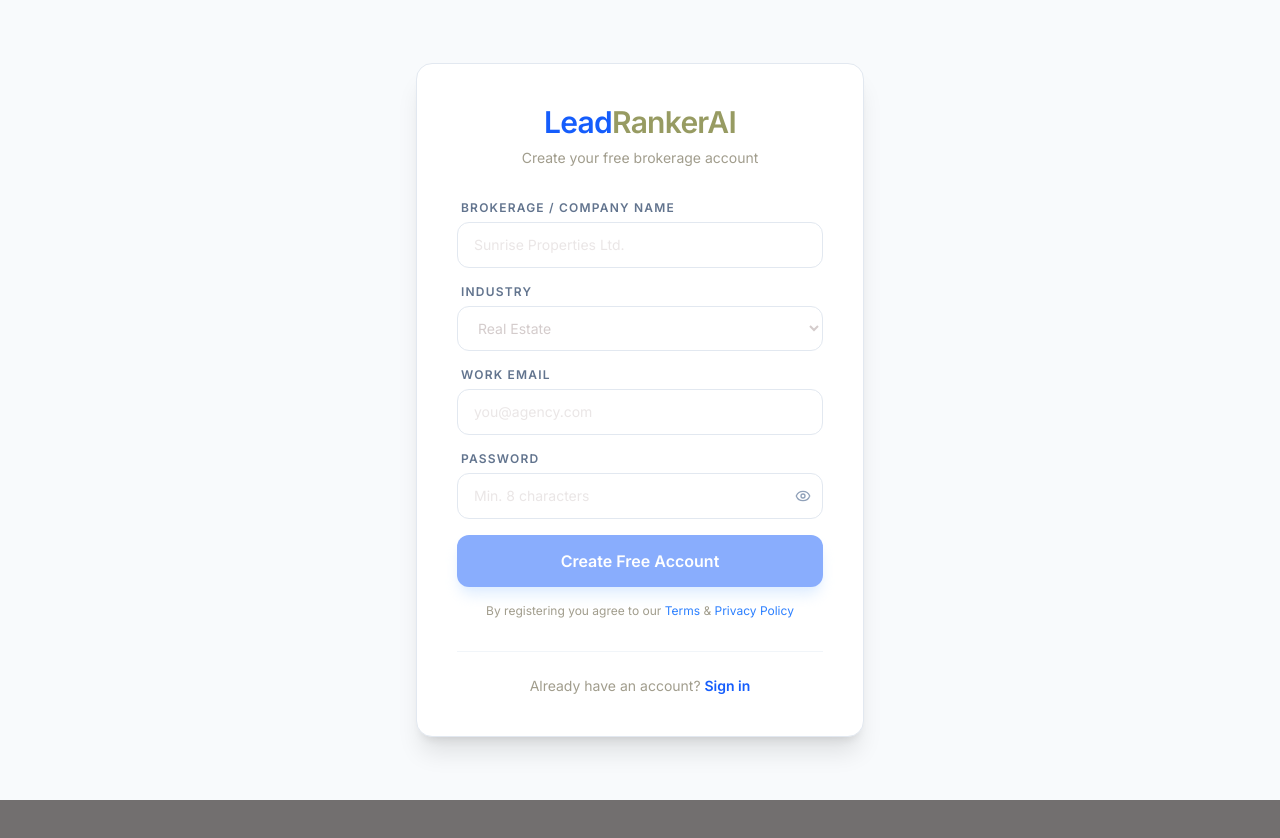
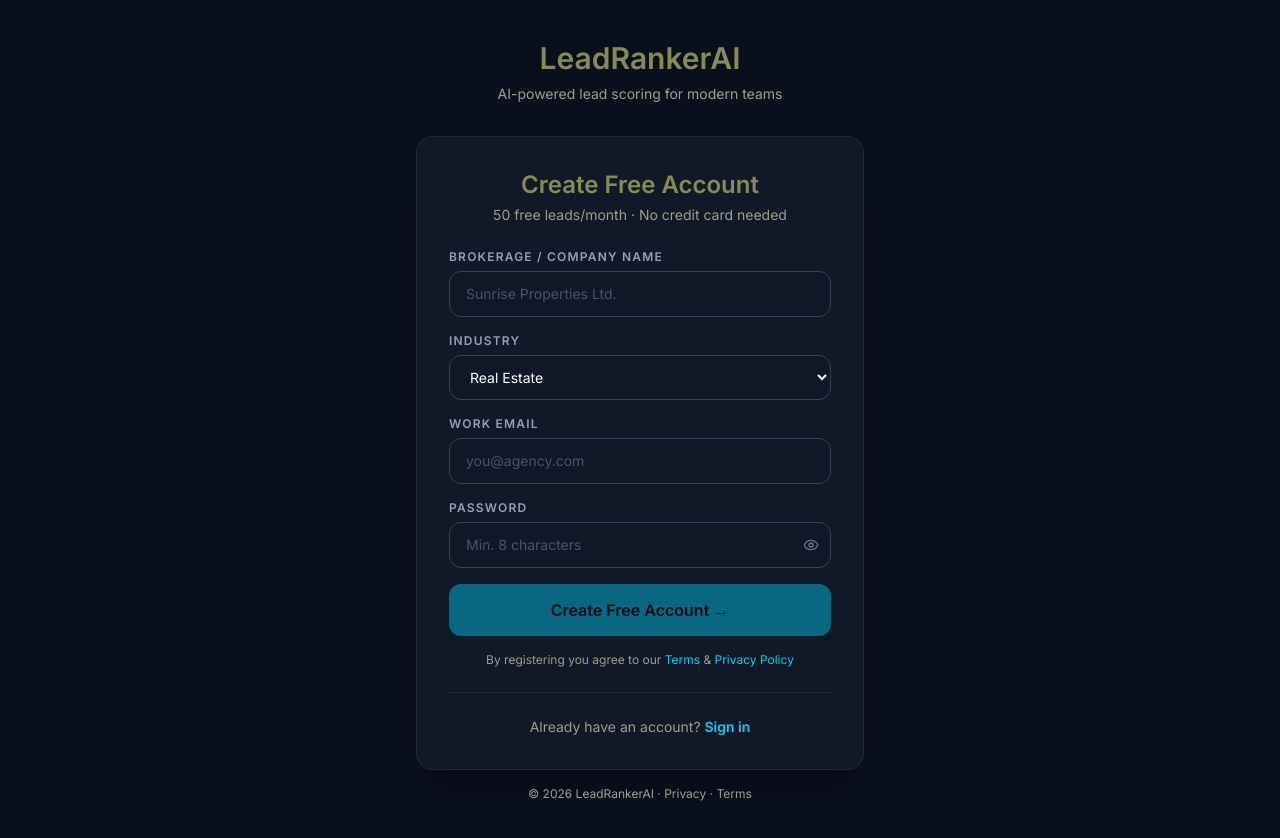
Before and after one commit to nadsprsd/real-estate-leadscorer, a React (Vite) app in the folder frontend/: page /register in a window 1280 px wide. Shown: the top 838 px of the page. Before the commit the page ends 800 px from the top, so only its background shows below. Built offline with nearby package versions, Linux system fonts and the light colour scheme; no server answers.

Commit message:
fix: dark theme register + login pages matching dashboard

```diff
--- a/frontend/src/pages/Register.tsx
+++ b/frontend/src/pages/Register.tsx
@@ -2,11 +2,10 @@ import { useState } from "react"
 import { Link, useNavigate } from "react-router-dom"
 import { Loader2, Eye, EyeOff, CheckCircle, Mail } from "lucide-react"
 
-const API = import.meta.env.VITE_API_URL || "http://127.0.0.1:8000"
+const API_URL = "https://api.leadrankerai.com"
 
 export default function Register() {
   const navigate = useNavigate()
-
   const [form, setForm] = useState({
     email:          "",
     password:       "",
@@ -26,23 +25,15 @@ export default function Register() {
     e.preventDefault()
     setLoading(true)
     setError("")
-
     try {
-      const res = await fetch(`${API}/api/v1/auth/register`, {
+      const res = await fetch(`${API_URL}/api/v1/auth/register`, {
         method:  "POST",
         headers: { "Content-Type": "application/json" },
         body:    JSON.stringify(form),
       })
-
       const data = await res.json()
-
-      if (!res.ok) {
-        throw new Error(data?.detail || `Registration failed (${res.status})`)
-      }
-
-      // Show the "check your email" screen — don't auto-redirect
+      if (!res.ok) throw new Error(data?.detail || `Registration failed (${res.status})`)
       setDone(true)
-
     } catch (err: any) {
       setError(err?.message || "Registration failed. Please try again.")
     } finally {
@@ -60,69 +51,56 @@ export default function Register() {
     return               { label: "Strong",     color: "bg-green-500",  w: "w-full" }
   })()
 
-  // ── SUCCESS SCREEN ─────────────────────────────
   if (done) {
     return (
-      <div className="min-h-screen bg-slate-50 flex items-center justify-center px-4">
-        <div className="bg-white w-full max-w-md rounded-2xl border border-slate-200 shadow-xl p-10 text-center">
-
-          <div className="w-20 h-20 bg-blue-50 rounded-full flex items-center justify-center mx-auto mb-6">
-            <Mail size={36} className="text-blue-600" />
+      <div className="min-h-screen bg-[#0a0f1e] flex items-center justify-center px-4">
+        <div className="bg-[#111827] border border-gray-800 w-full max-w-md rounded-2xl shadow-2xl p-10 text-center">
+          <div className="w-20 h-20 bg-cyan-900/40 rounded-full flex items-center justify-center mx-auto mb-6">
+            <Mail size={36} className="text-cyan-400" />
           </div>
-
-          <h2 className="text-2xl font-black text-slate-900 mb-2">Check Your Inbox</h2>
-          <p className="text-slate-500 text-sm mb-2">
-            We sent a verification email to
-          </p>
-          <p className="font-bold text-slate-800 mb-6">{form.email}</p>
-
-          <div className="bg-blue-50 border border-blue-100 rounded-2xl p-4 text-left text-sm text-blue-800 space-y-2 mb-6">
+          <h2 className="text-2xl font-black text-white mb-2">Check Your Inbox</h2>
+          <p className="text-slate-400 text-sm mb-2">We sent a verification email to</p>
+          <p className="font-bold text-cyan-400 mb-6">{form.email}</p>
+          <div className="bg-cyan-900/20 border border-cyan-800 rounded-2xl p-4 text-left text-sm text-cyan-300 space-y-2 mb-6">
             <p className="font-bold">What to do next:</p>
             <p>1. Open the email from LeadRankerAI</p>
             <p>2. Click the <strong>"Verify Email"</strong> button</p>
             <p>3. You'll be redirected back to login</p>
           </div>
-
-          <p className="text-xs text-slate-400 mb-6">
+          <p className="text-xs text-slate-500 mb-6">
             Didn't get it? Check your spam folder or{" "}
-            <button
-              onClick={() => setDone(false)}
-              className="text-blue-600 hover:underline font-medium"
-            >
+            <button onClick={() => setDone(false)} className="text-cyan-400 hover:underline font-medium">
               try again
             </button>
           </p>
-
           <button
             onClick={() => navigate("/login")}
-            className="w-full bg-slate-900 text-white py-3 rounded-xl font-bold
-              hover:bg-slate-700 transition-all flex items-center justify-center gap-2"
+            className="w-full bg-cyan-500 hover:bg-cyan-400 text-black py-3 rounded-xl font-bold transition flex items-center justify-center gap-2"
           >
             <CheckCircle size={16} /> Go to Login
           </button>
-
         </div>
       </div>
     )
   }
 
-  // ── REGISTER FORM ──────────────────────────────
   return (
-    <div className="min-h-screen bg-slate-50 flex items-center justify-center px-4 py-10">
-      <div className="bg-white w-full max-w-md rounded-2xl border border-slate-200 shadow-xl p-10">
+    <div className="min-h-screen bg-[#0a0f1e] flex items-center justify-center px-4 py-10">
+      <div className="w-full max-w-md">
+        <div className="text-center mb-8">
+          <h1 className="text-3xl font-bold text-cyan-400">LeadRankerAI</h1>
+          <p className="text-slate-400 mt-2 text-sm">AI-powered lead scoring for modern teams</p>
+        </div>
 
-        <div className="text-center mb-8">
-          <h1 className="text-3xl font-black tracking-tight mb-2">
-            <span className="text-blue-600">Lead</span>RankerAI
-          </h1>
-          <p className="text-sm text-slate-500">Create your free brokerage account</p>
+        <div className="bg-[#111827] border border-gray-800 rounded-2xl shadow-2xl p-8">
+          <div className="text-center mb-6">
+            <h2 className="text-2xl font-bold text-white">Create Free Account</h2>
+            <p className="text-slate-400 mt-1 text-sm">50 free leads/month · No credit card needed</p>
           </div>
 
           <form onSubmit={handleRegister} className="space-y-4">
-
-          {/* Brokerage Name */}
             <div>
-            <label className="block text-xs font-bold text-slate-500 uppercase tracking-widest ml-1 mb-1.5">
+              <label className="block text-xs font-bold text-slate-400 uppercase tracking-widest mb-1.5">
                 Brokerage / Company Name
               </label>
               <input
@@ -130,21 +108,18 @@ export default function Register() {
                 placeholder="Sunrise Properties Ltd."
                 required
                 autoComplete="organization"
-              className="w-full border border-slate-200 focus:border-blue-500 focus:ring-2
-                focus:ring-blue-100 rounded-xl px-4 py-3 text-sm outline-none transition-all"
+                className="w-full bg-gray-900 border border-gray-700 text-white focus:border-cyan-500 focus:ring-2 focus:ring-cyan-500/20 rounded-xl px-4 py-3 text-sm outline-none transition-all placeholder-slate-600"
                 value={form.brokerage_name}
                 onChange={(e) => set("brokerage_name", e.target.value)}
               />
             </div>
 
-          {/* Industry */}
             <div>
-            <label className="block text-xs font-bold text-slate-500 uppercase tracking-widest ml-1 mb-1.5">
+              <label className="block text-xs font-bold text-slate-400 uppercase tracking-widest mb-1.5">
                 Industry
               </label>
               <select
-              className="w-full border border-slate-200 focus:border-blue-500 focus:ring-2
-                focus:ring-blue-100 rounded-xl px-4 py-3 text-sm outline-none transition-all bg-white"
+                className="w-full bg-gray-900 border border-gray-700 text-white focus:border-cyan-500 focus:ring-2 focus:ring-cyan-500/20 rounded-xl px-4 py-3 text-sm outline-none transition-all"
                 value={form.industry}
                 onChange={(e) => set("industry", e.target.value)}
               >
@@ -156,9 +131,8 @@ export default function Register() {
               </select>
             </div>
 
-          {/* Email */}
             <div>
-            <label className="block text-xs font-bold text-slate-500 uppercase tracking-widest ml-1 mb-1.5">
+              <label className="block text-xs font-bold text-slate-400 uppercase tracking-widest mb-1.5">
                 Work Email
               </label>
               <input
@@ -166,16 +140,14 @@ export default function Register() {
                 placeholder="you@agency.com"
                 required
                 autoComplete="email"
-              className="w-full border border-slate-200 focus:border-blue-500 focus:ring-2
-                focus:ring-blue-100 rounded-xl px-4 py-3 text-sm outline-none transition-all"
+                className="w-full bg-gray-900 border border-gray-700 text-white focus:border-cyan-500 focus:ring-2 focus:ring-cyan-500/20 rounded-xl px-4 py-3 text-sm outline-none transition-all placeholder-slate-600"
                 value={form.email}
                 onChange={(e) => set("email", e.target.value)}
               />
             </div>
 
-          {/* Password */}
             <div>
-            <label className="block text-xs font-bold text-slate-500 uppercase tracking-widest ml-1 mb-1.5">
+              <label className="block text-xs font-bold text-slate-400 uppercase tracking-widest mb-1.5">
                 Password
               </label>
               <div className="relative">
@@ -185,28 +157,26 @@ export default function Register() {
                   required
                   minLength={6}
                   autoComplete="new-password"
-                className="w-full border border-slate-200 focus:border-blue-500 focus:ring-2
-                  focus:ring-blue-100 rounded-xl px-4 py-3 pr-11 text-sm outline-none transition-all"
+                  className="w-full bg-gray-900 border border-gray-700 text-white focus:border-cyan-500 focus:ring-2 focus:ring-cyan-500/20 rounded-xl px-4 py-3 pr-11 text-sm outline-none transition-all placeholder-slate-600"
                   value={form.password}
                   onChange={(e) => set("password", e.target.value)}
                 />
                 <button type="button" tabIndex={-1}
                   onClick={() => setShowPassword(!showPassword)}
-                className="absolute right-3 top-1/2 -translate-y-1/2 text-slate-400 hover:text-slate-600"
+                  className="absolute right-3 top-1/2 -translate-y-1/2 text-slate-500 hover:text-slate-300"
                 >
                   {showPassword ? <EyeOff size={16} /> : <Eye size={16} />}
                 </button>
               </div>
-
               {strength && (
                 <div className="mt-2 space-y-1">
-                <div className="w-full h-1.5 bg-slate-100 rounded-full overflow-hidden">
+                  <div className="w-full h-1.5 bg-gray-700 rounded-full overflow-hidden">
                     <div className={`h-full rounded-full transition-all ${strength.color} ${strength.w}`} />
                   </div>
                   <p className={`text-xs font-medium ${
-                  strength.label === "Strong" ? "text-green-600"
-                  : strength.label === "Fair"  ? "text-yellow-600"
-                  : "text-red-500"}`}>
+                    strength.label === "Strong" ? "text-green-400"
+                    : strength.label === "Fair"  ? "text-yellow-400"
+                    : "text-red-400"}`}>
                     {strength.label}
                   </p>
                 </div>
@@ -214,8 +184,7 @@ export default function Register() {
             </div>
 
             {error && (
-            <div className="flex items-start gap-2 bg-red-50 border border-red-200
-              text-red-700 text-xs font-semibold p-3 rounded-xl">
+              <div className="flex items-start gap-2 bg-red-900/40 border border-red-700 text-red-400 text-xs font-semibold p-3 rounded-xl">
                 <span className="mt-0.5 flex-shrink-0">⚠</span>
                 <span>{error}</span>
               </div>
@@ -224,31 +193,33 @@ export default function Register() {
             <button
               type="submit"
               disabled={loading || !form.email || !form.password || !form.brokerage_name}
-            className="w-full bg-blue-600 text-white py-3.5 rounded-xl font-bold
-              hover:bg-blue-700 transition-all shadow-lg shadow-blue-200
-              disabled:opacity-50 disabled:cursor-not-allowed
-              flex items-center justify-center gap-2 mt-2"
+              className="w-full bg-cyan-500 hover:bg-cyan-400 text-black py-3.5 rounded-xl font-bold transition disabled:opacity-50 disabled:cursor-not-allowed flex items-center justify-center gap-2 mt-2"
             >
               {loading
                 ? <><Loader2 size={16} className="animate-spin" /> Creating account...</>
-              : "Create Free Account"}
+                : "Create Free Account →"}
             </button>
 
-          <p className="text-xs text-slate-400 text-center">
+            <p className="text-xs text-slate-500 text-center">
               By registering you agree to our{" "}
-            <a href="/terms" className="text-blue-500 hover:underline">Terms</a> &{" "}
-            <a href="/privacy" className="text-blue-500 hover:underline">Privacy Policy</a>
+              <a href="/terms" className="text-cyan-400 hover:underline">Terms</a> &{" "}
+              <a href="/privacy" className="text-cyan-400 hover:underline">Privacy Policy</a>
             </p>
-
           </form>
 
-        <div className="text-center mt-8 pt-6 border-t border-slate-100">
+          <div className="text-center mt-6 pt-6 border-t border-gray-800">
             <p className="text-sm text-slate-500">
               Already have an account?{" "}
-            <Link to="/login" className="font-bold text-blue-600 hover:underline">Sign in</Link>
+              <Link to="/login" className="font-bold text-cyan-400 hover:underline">Sign in</Link>
             </p>
           </div>
+        </div>
 
+        <p className="text-center mt-4 text-xs text-slate-600">
+          © 2026 LeadRankerAI ·{" "}
+          <Link to="/privacy" className="hover:underline">Privacy</Link> ·{" "}
+          <Link to="/terms" className="hover:underline">Terms</Link>
+        </p>
       </div>
     </div>
   )
```
Lines whose indentation alone changed are shown as unchanged.
